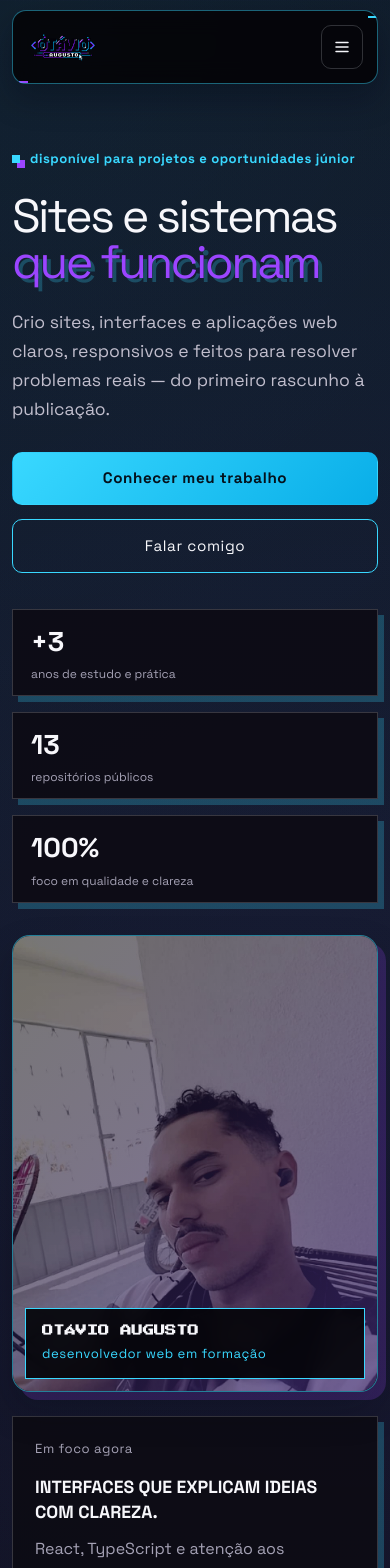
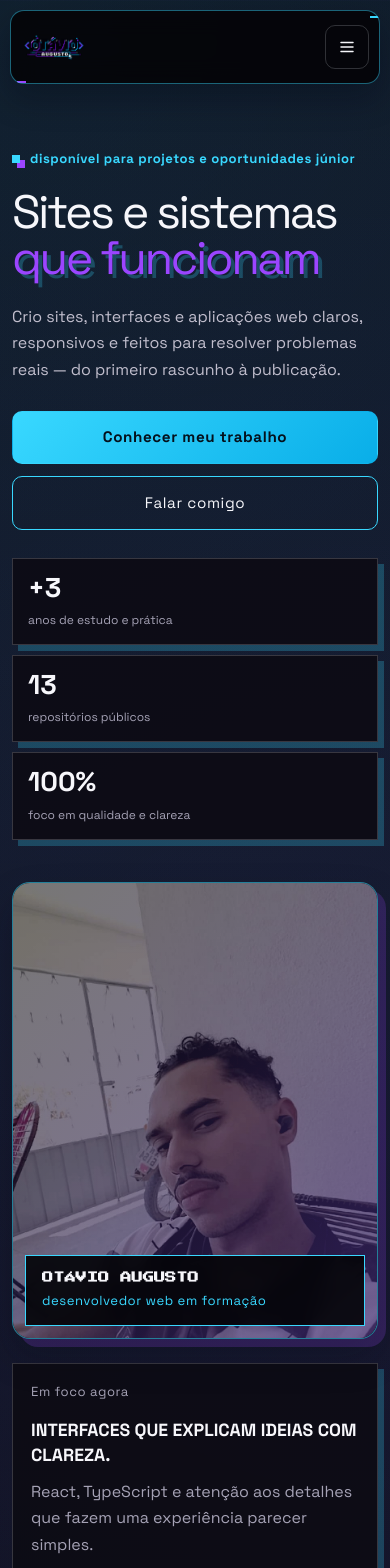
Before and after one commit to otavio2019/otavio-portfolio, a React (Vite) app in the folder client/: page / in a window 390 px wide. Shown: the top 1568 px of the page. Built offline with nearby package versions, Linux system fonts and the light colour scheme.

Commit message:
Aprimora responsividade mobile do portfolio

```diff
--- a/client/src/index.css
+++ b/client/src/index.css
@@ -4149,3 +4149,161 @@ body {
     text-decoration: none;
   }
 }
+
+/* Refinos mobile: leitura, toque e proteção contra overflow horizontal. */
+@media (max-width: 560px) {
+  html,
+  body {
+    overflow-x: hidden;
+  }
+
+  .site-header {
+    width: calc(100% - 20px);
+    gap: 8px;
+    padding: 9px 10px;
+  }
+
+  .site-header .brand {
+    min-width: 0;
+  }
+
+  .site-header .brand-logo {
+    width: 112px;
+    height: 44px;
+  }
+
+  .menu-toggle {
+    flex: 0 0 44px;
+    width: 44px;
+    height: 44px;
+  }
+
+  .site-header .nav {
+    left: 0;
+    right: 0;
+    width: 100%;
+    max-width: calc(100vw - 20px);
+    gap: 4px;
+    padding: 10px;
+  }
+
+  .site-header .nav a {
+    width: 100%;
+    min-height: 44px;
+    padding: 12px 8px;
+    line-height: 1.5;
+  }
+
+  .hero {
+    gap: 42px;
+    padding-top: 60px;
+  }
+
+  .hero h1 {
+    margin-top: 20px;
+    font-size: clamp(2.55rem, 13vw, 4rem);
+    line-height: 0.98;
+  }
+
+  .hero .lede {
+    font-size: 1rem;
+    line-height: 1.65;
+  }
+
+  .hero-actions {
+    gap: 12px;
+  }
+
+  .hero-actions .button,
+  .contact-links a,
+  .submit-button,
+  .github-link {
+    min-height: 48px;
+  }
+
+  .stats-row {
+    gap: 10px;
+    margin-top: 28px;
+  }
+
+  .stat-item {
+    padding: 15px;
+  }
+
+  .hero-photo-card img {
+    min-height: 320px;
+  }
+
+  .top-card {
+    padding: 18px;
+  }
+
+  .content-section {
+    padding: 64px 0;
+  }
+
+  .section-header {
+    margin-bottom: 26px;
+  }
+
+  .section-header h2,
+  .contact-copy h2 {
+    font-size: clamp(1.9rem, 10vw, 3rem);
+    line-height: 1.04;
+  }
+
+  .project-card,
+  .service-card,
+  .technology-card,
+  .info-box,
+  .contact-form {
+    box-shadow: 4px 4px 0 rgba(57, 216, 255, 0.24);
+  }
+
+  .project-card h3 {
+    font-size: 1.5rem;
+    line-height: 1.15;
+  }
+
+  .project-card p {
+    font-size: 0.95rem;
+    line-height: 1.65;
+  }
+
+  .project-link-label {
+    min-height: 36px;
+    font-size: 0.6rem;
+    line-height: 1.5;
+  }
+
+  .contact-form {
+    padding: 16px;
+    gap: 16px;
+  }
+
+  .contact-form input,
+  .contact-form textarea,
+  .contact-form select {
+    min-height: 48px;
+    padding: 0.8rem 0.85rem;
+  }
+
+  .contact-form textarea {
+    min-height: 112px;
+  }
+
+  .site-footer {
+    gap: 14px;
+    padding-bottom: 32px;
+  }
+
+  .footer-brand .brand-logo {
+    width: 112px;
+  }
+}
+
+@media (prefers-reduced-motion: reduce) {
+  html {
+    scroll-behavior: auto;
+  }
+}
```
